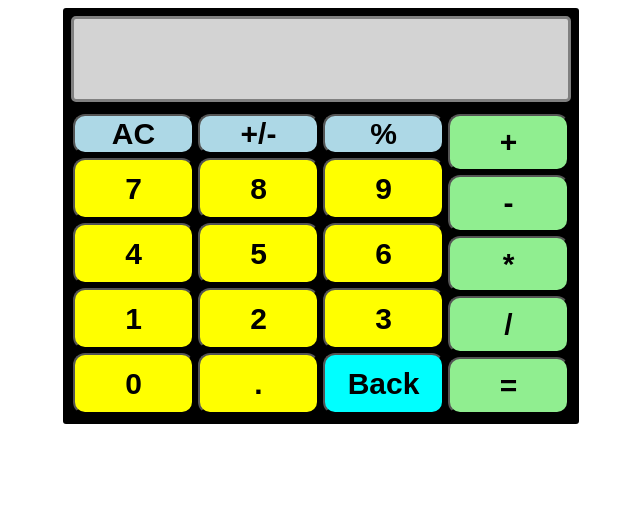
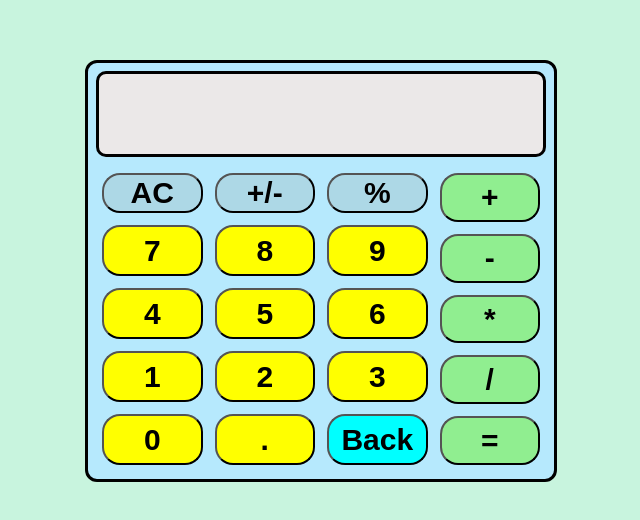
Before and after one commit to raywang38/calculator, a plain HTML site: page index.html in a window 1280 px wide. Shown: the whole page, without its empty margins (319-959 px from the left). Drawn offline with Linux system fonts and the light colour scheme.

Commit message:
add additional css elements and hover effect
Add hover effect when buttons are hovered over. Add
softer colors to buttons and background.

```diff
--- a/script.js
+++ b/script.js
@@ -4,7 +4,21 @@ let operator;
 
 const displayField = document.querySelector(".displayField");
 
+const allButtons = document.querySelectorAll("button");
+
 const numButtons = document.querySelectorAll(".numpad button")
+
+allButtons.forEach((button) => {
+    const color = button.style.backgroundColor;
+
+    button.addEventListener("mouseenter", () => {
+        button.style.backgroundColor = "red";
+    })
+
+    button.addEventListener("mouseleave", () => {
+        button.style.backgroundColor = color;
+    })
+})
 
 numButtons.forEach((numButton) => {
     numButton.addEventListener("click", () => {
--- a/styles.css
+++ b/styles.css
@@ -1,20 +1,25 @@
+body {
+    background-color: rgb(200, 244, 222);
+}
 .calculator {
     display: flex;
     flex-direction: column;
     height: 400px;
     padding: 8px;
-    background-color:black;
-    border-radius: 3px;
+    background-color:rgb(182, 233, 253);
+    border-style: solid;
+    border-radius: 12px;
     margin: auto;
-    max-width: 500px;
+    margin-top: 60px;
+    max-width: 450px;
 }
 
 .displayField {
-    background-color:lightgray;
+    background-color:rgb(235, 232, 232);
     height: 80px;
     border-width: 3px;
-    border-radius: 5px;
-    border-color:gray;
+    border-radius: 10px;
+    border-color:black;
     border-style: solid;
     text-align: right;
     font-size: 40px;
@@ -74,6 +79,6 @@ button {
     width: 100px;
     font-size: 30px;
     font-weight: bold;
-    border-radius: 12px;
-    margin: 2px;
+    border-radius: 18px;
+    margin: 6px;
 }
```
